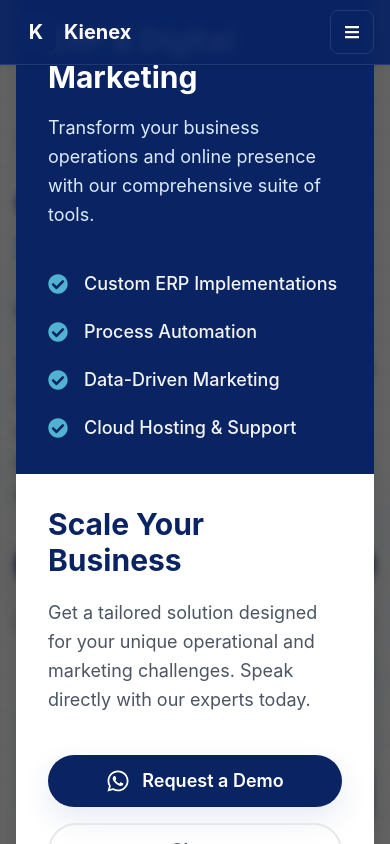
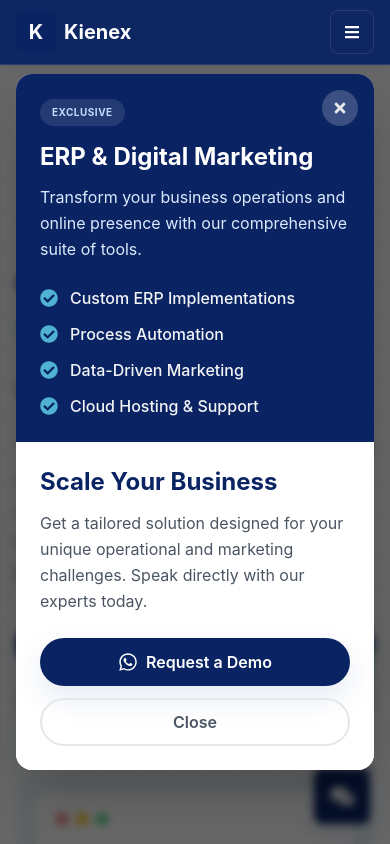
Before and after one commit to AleeshaShanavas/cytech, a React (Vite) app: page / in a window 390 px wide. Shown: the top 844 px of the page. Built offline with nearby package versions, Linux system fonts and the light colour scheme.

Commit message:
style: improve mobile responsiveness and layout spacing for App section and LandingModal component

```diff
--- a/src/App.jsx
+++ b/src/App.jsx
@@ -211,11 +211,11 @@ function SectionReveal({ children, bgColor = 'bg-white', id, animType = 'ring' }
   const isInView = useInView(ref, { amount: 0.1, once: false })
 
   return (
-    <div id={id} className={`sticky top-0 h-[100vh] w-full overflow-hidden shadow-[0_-15px_40px_rgba(0,0,0,0.1)] ${bgColor}`}>
+    <div id={id} className={`relative md:sticky md:top-0 min-h-screen md:h-[100vh] w-full overflow-hidden shadow-[0_-15px_40px_rgba(0,0,0,0.1)] ${bgColor}`}>
       <FloatingTech3D type={animType} />
       <motion.div
         ref={ref}
-        className="relative z-10 h-full w-full overflow-y-auto overflow-x-hidden flex flex-col justify-center"
+        className="relative z-10 h-full min-h-screen md:min-h-0 w-full overflow-x-hidden md:overflow-y-auto flex flex-col justify-center pt-20 pb-10 md:pt-16"
         initial={{ opacity: 0, y: 60, scale: 0.95 }}
         animate={isInView ? { opacity: 1, y: 0, scale: 1 } : { opacity: 0, y: 60, scale: 0.95 }}
         transition={{ duration: 0.8, ease: [0.22, 1, 0.36, 1] }}
--- a/src/components/LandingModal.jsx
+++ b/src/components/LandingModal.jsx
@@ -26,69 +26,69 @@ export default function LandingModal() {
             className="absolute inset-0 bg-black/60 backdrop-blur-sm"
             onClick={handleClose}
           />
-          <motion.div
+            <motion.div
             initial={{ opacity: 0, scale: 0.95, y: 20 }}
             animate={{ opacity: 1, scale: 1, y: 0 }}
             exit={{ opacity: 0, scale: 0.95, y: 20 }}
             transition={{ type: 'spring', damping: 25, stiffness: 300 }}
-            className="relative w-full max-w-5xl overflow-hidden rounded-2xl bg-white shadow-2xl"
+            className="relative w-full max-w-5xl max-h-[90vh] overflow-y-auto overflow-x-hidden rounded-2xl bg-white shadow-2xl"
           >
             <button
               type="button"
               onClick={handleClose}
-              className="absolute right-4 top-4 z-10 flex h-9 w-9 items-center justify-center rounded-full bg-white/10 text-gray-400 backdrop-blur-md transition hover:bg-white/20 hover:text-white md:bg-gray-100 md:text-gray-500 md:hover:bg-gray-200 md:hover:text-gray-900"
+              className="absolute right-4 top-4 z-10 flex h-9 w-9 items-center justify-center rounded-full bg-white/20 text-gray-200 backdrop-blur-md transition hover:bg-white/30 hover:text-white md:bg-gray-100 md:text-gray-500 md:hover:bg-gray-200 md:hover:text-gray-900"
               aria-label="Close modal"
             >
               <FaTimes />
             </button>
             <div className="grid md:grid-cols-2">
-              <div className="bg-[#0A2463] p-8 text-white md:p-12">
-                <span className="inline-block rounded-full bg-white/10 px-4 py-2 text-xs font-bold uppercase tracking-wider text-blue-200">
+              <div className="bg-[#0A2463] p-6 text-white md:p-12">
+                <span className="inline-block rounded-full bg-white/10 px-3 py-1.5 md:px-4 md:py-2 text-[10px] md:text-xs font-bold uppercase tracking-wider text-blue-200">
                   Exclusive
                 </span>
-                <h3 className="mt-6 text-3xl font-bold leading-tight md:text-4xl">
+                <h3 className="mt-4 text-2xl font-bold leading-tight md:mt-6 md:text-4xl">
                   ERP & Digital Marketing
                 </h3>
-                <p className="mt-4 text-lg leading-relaxed text-blue-100">
+                <p className="mt-3 text-base leading-relaxed text-blue-100 md:mt-4 md:text-lg">
                   Transform your business operations and online presence with our comprehensive suite of tools.
                 </p>
-                <ul className="mt-10 space-y-5">
+                <ul className="mt-6 space-y-3 md:mt-10 md:space-y-5">
                   {[
                     'Custom ERP Implementations',
                     'Process Automation',
                     'Data-Driven Marketing',
                     'Cloud Hosting & Support',
                   ].map((item) => (
-                    <li key={item} className="flex items-center gap-4">
-                      <FaCheckCircle className="shrink-0 text-xl text-[#4FB3D1]" />
-                      <span className="text-lg font-medium text-gray-100">{item}</span>
+                    <li key={item} className="flex items-center gap-3 md:gap-4">
+                      <FaCheckCircle className="shrink-0 text-lg md:text-xl text-[#4FB3D1]" />
+                      <span className="text-base font-medium text-gray-100 md:text-lg">{item}</span>
                     </li>
                   ))}
                 </ul>
               </div>
 
-              <div className="flex flex-col justify-center bg-white p-8 md:p-12">
-                <h2 className="text-3xl font-bold text-[#0A2463] md:text-4xl">
+              <div className="flex flex-col justify-center bg-white p-6 md:p-12">
+                <h2 className="text-2xl font-bold text-[#0A2463] md:text-4xl">
                   Scale Your Business
                 </h2>
-                <p className="mt-5 text-lg leading-relaxed text-gray-600">
+                <p className="mt-3 text-base leading-relaxed text-gray-600 md:mt-5 md:text-lg">
                   Get a tailored solution designed for your unique operational and marketing challenges. Speak directly with our experts today.
                 </p>
-                <div className="mt-10 flex flex-col gap-4 sm:flex-row">
+                <div className="mt-6 flex flex-col gap-3 sm:flex-row md:mt-10 md:gap-4">
                   <a
                     href="https://api.whatsapp.com/send/?phone=966546090776"
                     target="_blank"
                     rel="noreferrer"
                     onClick={handleClose}
-                    className="inline-flex min-h-[52px] flex-1 items-center justify-center gap-3 rounded-full bg-[#0A2463] px-6 py-3 text-lg font-semibold text-white shadow-soft transition hover:scale-105 hover:bg-blue-900"
+                    className="inline-flex min-h-[48px] md:min-h-[52px] flex-1 items-center justify-center gap-2 rounded-full bg-[#0A2463] px-5 py-2.5 md:px-6 md:py-3 text-base md:text-lg font-semibold text-white shadow-soft transition hover:scale-105 hover:bg-blue-900"
                   >
-                    <FaWhatsapp className="text-2xl" />
+                    <FaWhatsapp className="text-xl md:text-2xl" />
                     Request a Demo
                   </a>
                   <button
                     type="button"
                     onClick={handleClose}
-                    className="inline-flex min-h-[52px] flex-1 items-center justify-center rounded-full border-2 border-gray-200 px-6 py-3 text-lg font-semibold text-gray-600 transition hover:bg-gray-50"
+                    className="inline-flex min-h-[48px] md:min-h-[52px] flex-1 items-center justify-center rounded-full border-2 border-gray-200 px-5 py-2.5 md:px-6 md:py-3 text-base md:text-lg font-semibold text-gray-600 transition hover:bg-gray-50"
                   >
                     Close
                   </button>
```
